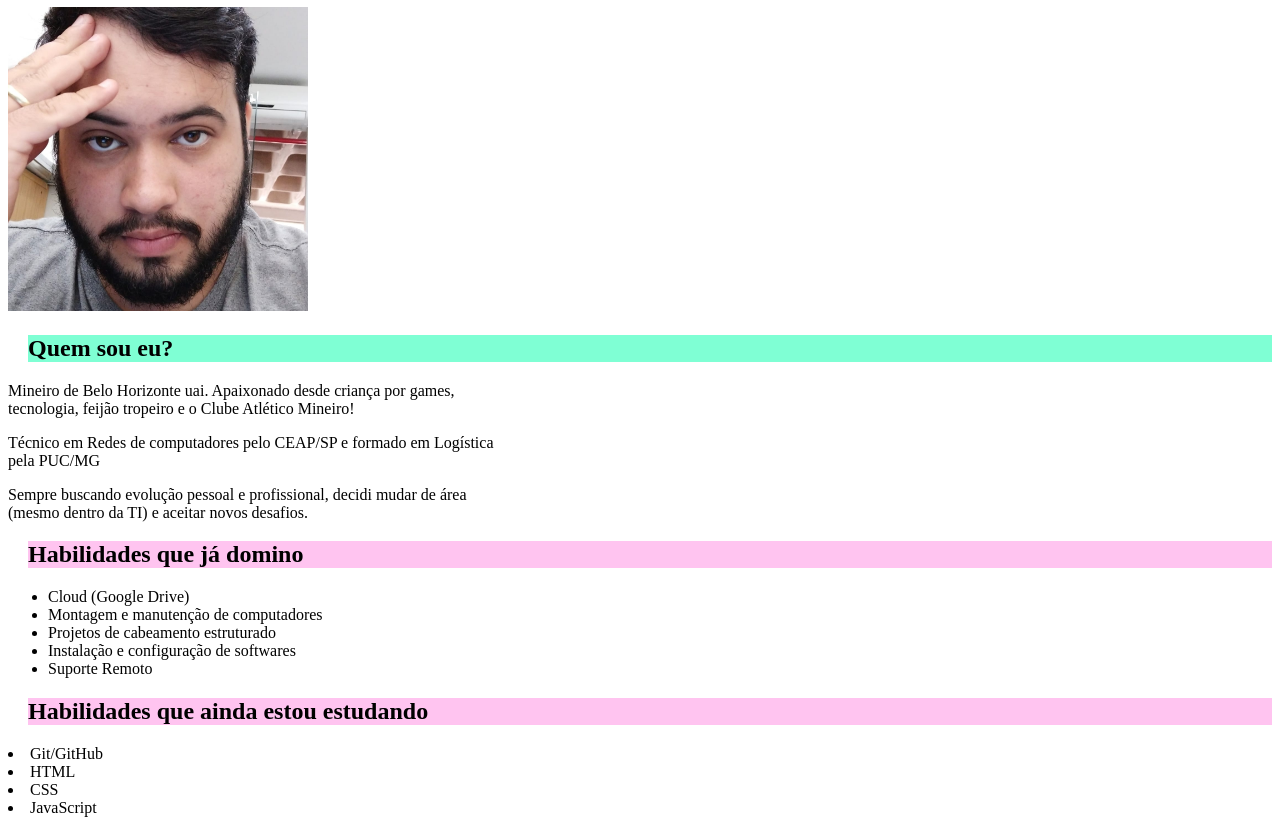
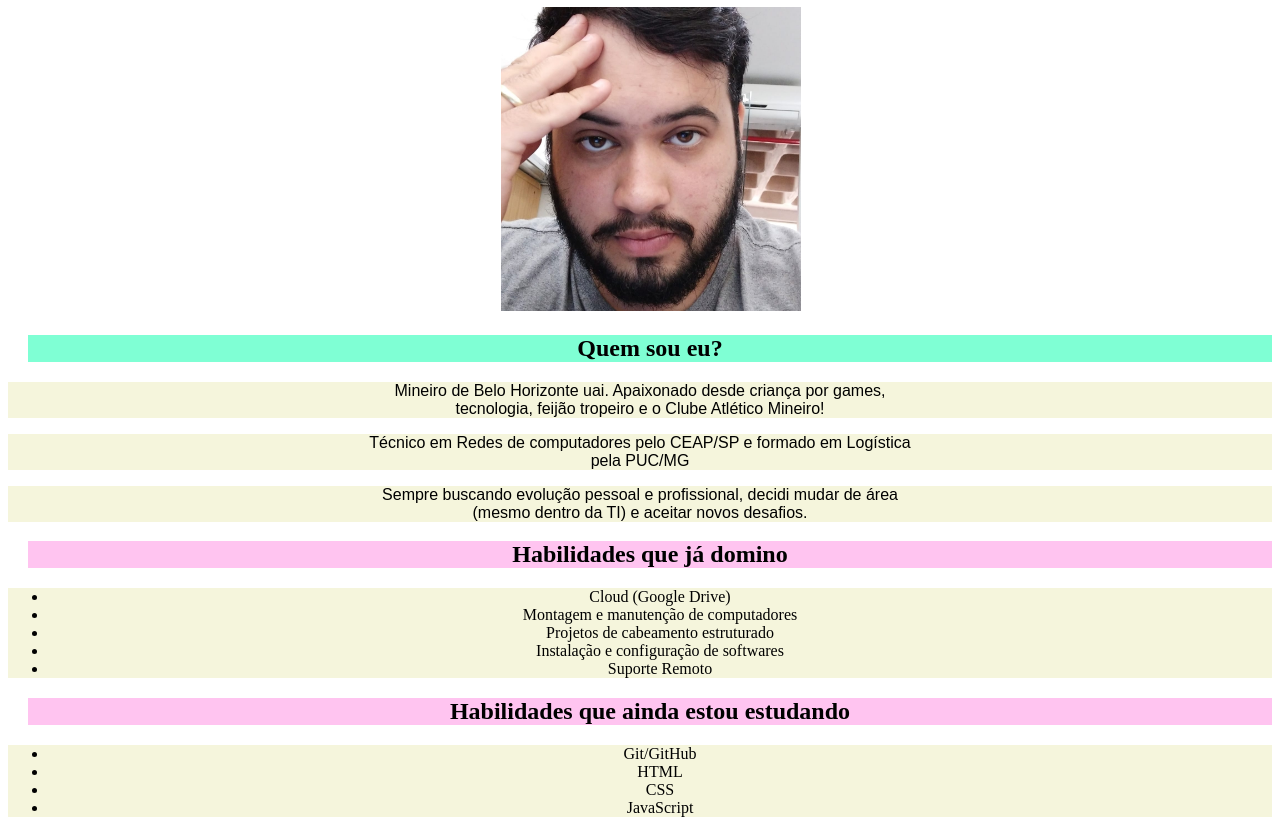
Before and after one commit to BrunoHighlander/BrunoHighlander, a plain HTML site: page index.html in a window 1280 px wide. Shown: the part 73-906 px from the top of the page. Drawn offline with Linux system fonts and the light colour scheme.

Commit message:
adicionei mais classes e centralizei o conteúdo

```diff
--- a/index.html
+++ b/index.html
@@ -5,15 +5,33 @@
         <title>Portfólio - Bruno Highlander</title>
         <style>
 
+            #imagemPerfil {
+                margin-left: 39%;
+            }
             .description {
                 background-color: aquamarine;
                 margin-left: 20px;
+                text-align: center;
             }
-            .skills-list {
+
+            p {
+                font-family: Arial, Helvetica, sans-serif;
+                font-style: normal;
+                color: black;
+                text-align: center;
+                background-color: beige;
+            }
+
+            .hskills-list {
                 background-color: rgb(255, 196, 240);
                 margin-left: 20px;
+                text-align: center;
             }
 
+            .skills-list {
+                background-color: beige;
+                text-align: center;
+            }
 
 
         </style>
@@ -23,8 +41,10 @@
     </head>
 
     <body>
-        <h1>Bruno Highlander Oliveira</h1>
-        <img src="./Bruno.jpg" width="300px" alt="Foto Bruno com mão no rosto">
+
+        <h1 class="hskills-list">Bruno Highlander Oliveira</h1>
+        <img id= imagemPerfil
+        src="./Bruno.jpg" width="300px" alt="Foto Bruno com mão no rosto">
 
         <h2 class="description"> Quem sou eu?</h2>
             <p> Mineiro de Belo Horizonte uai. Apaixonado desde criança por games,<br>
@@ -34,22 +54,22 @@
             <p> Sempre buscando evolução pessoal e profissional, decidi mudar de área<br>
                 (mesmo dentro da TI) e aceitar novos desafios.</p>
 
-        <h2 class="skills-list">Habilidades que já domino</h2>
-        <ul>
+        <h2 class="hskills-list">Habilidades que já domino</h2>
+        <ul class="skills-list">
             <li>Cloud (Google Drive)    </li>
             <li>Montagem e manutenção de computadores</li>
             <li>Projetos de cabeamento estruturado</li>
             <li>Instalação e configuração de softwares</li>
             <li>Suporte Remoto</li>
         </ul>
-        <h2 class="skills-list">Habilidades que ainda estou estudando</h2>
-
+        <h2 class="hskills-list">Habilidades que ainda estou estudando</h2>
+        <ul class="skills-list">
             <li>Git/GitHub</li>
             <li>HTML</li>
             <li>CSS</li>
             <li>JavaScript</li>
 
-
+        </ul>
 
 
 
```
